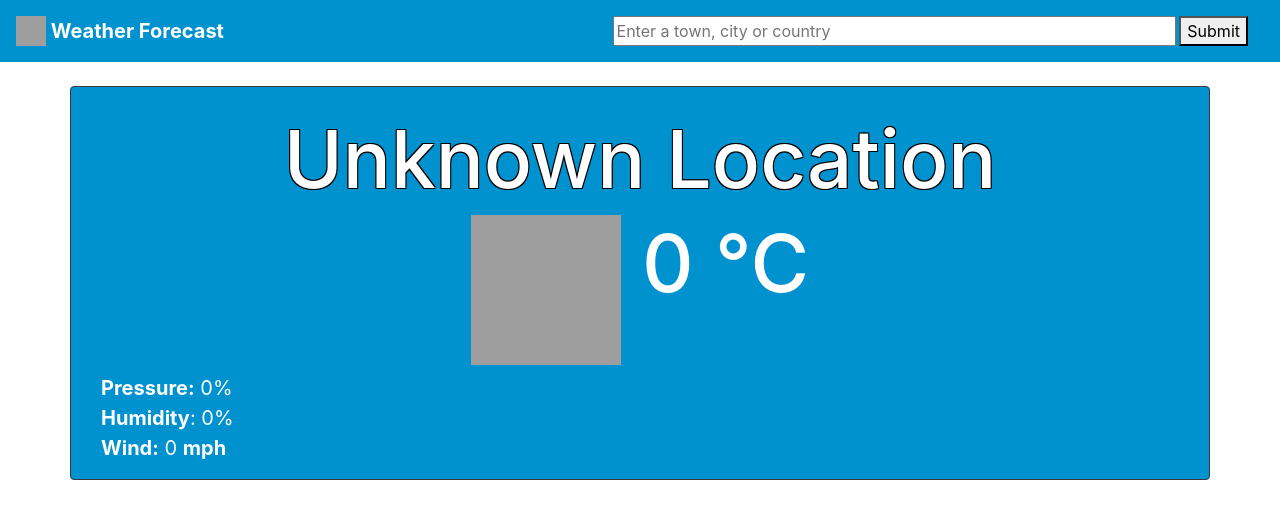
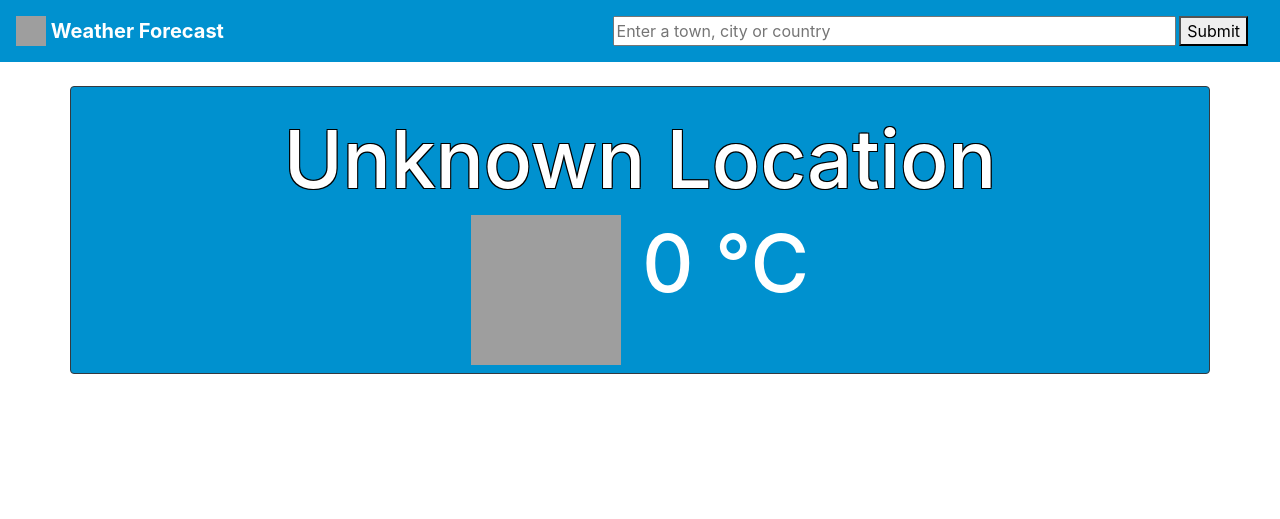
Before and after one commit to AbdulMudhir/WeatherProject, a Django app: template weather/templates/weather/unknown.html in a window 1280 px wide. Shown: the top 519 px of the page. Run offline with Django 3.2, Linux system fonts and the light colour scheme; the template is opened without the code that fills it, so the values that code supplies are empty; some libraries are stand-ins or nearby versions; grey boxes are pictures that could not be loaded.

Commit message:
removed unnecessary info from unknown.html

```diff
--- a/weather/templates/weather/unknown.html
+++ b/weather/templates/weather/unknown.html
@@ -44,16 +44,6 @@
 
 
 
-        <div class="container">
-            <p class="text-white tiny-font"> <span class="font-weight-bold">Pressure:</span> 0%<br>
-                <span class="font-weight-bold">Humidity</span>: 0%<br>
-                <span class="font-weight-bold">Wind:</span> 0 <span class="font-weight-bold">mph</span>
-            </p>
-
-
-</div>
-
-
         </div>
 
 
```
